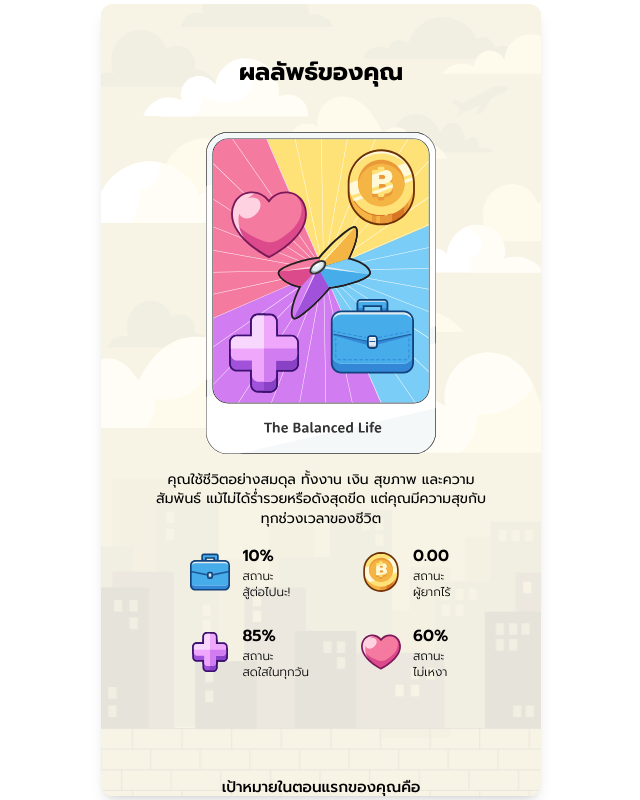
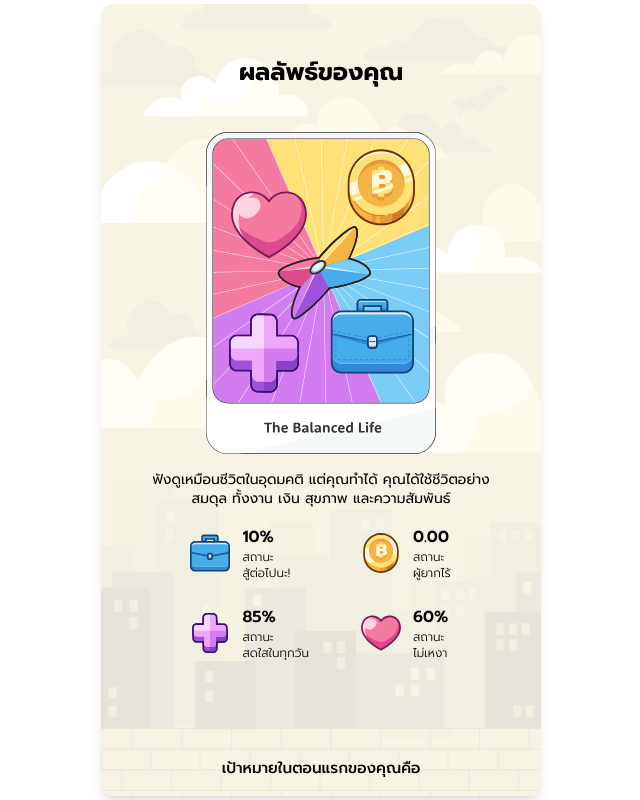
Before and after one commit to ShouldSleep8hr/Life-In-CTRL, a Vue app: page /result in a window 1280 px wide. Shown: the whole page, without its empty margins (319-959 px from the left). Built offline with nearby package versions, Linux system fonts and the light colour scheme.

Commit message:
change text result 1

```diff
--- a/src/views/ResultView.vue
+++ b/src/views/ResultView.vue
@@ -20,7 +20,7 @@ const status = userStore()
 const allResultCard = [
   {
     name: 'ResultCards_01',
-    text: 'คุณใช้ชีวิตอย่างสมดุล ทั้งงาน เงิน สุขภาพ และความสัมพันธ์ แม้ไม่ได้ร่ำรวยหรือดังสุดขีด แต่คุณมีความสุขกับทุกช่วงเวลาของชีวิต ',
+    text: 'ฟังดูเหมือนชีวิตในอุดมคติ แต่คุณทำได้ คุณได้ใช้ชีวิตอย่างสมดุล ทั้งงาน เงิน สุขภาพ และความสัมพันธ์',
   },
   {
     name: 'ResultCards_02',
```
